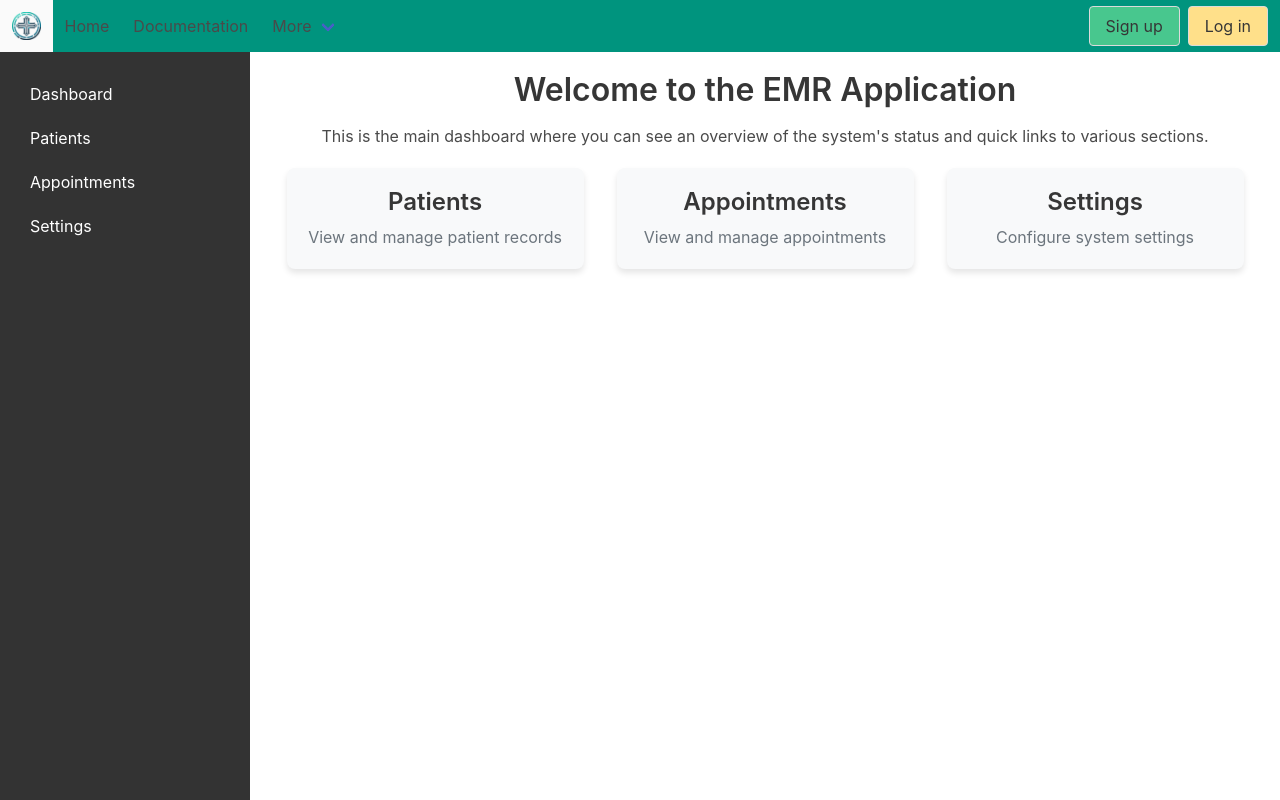
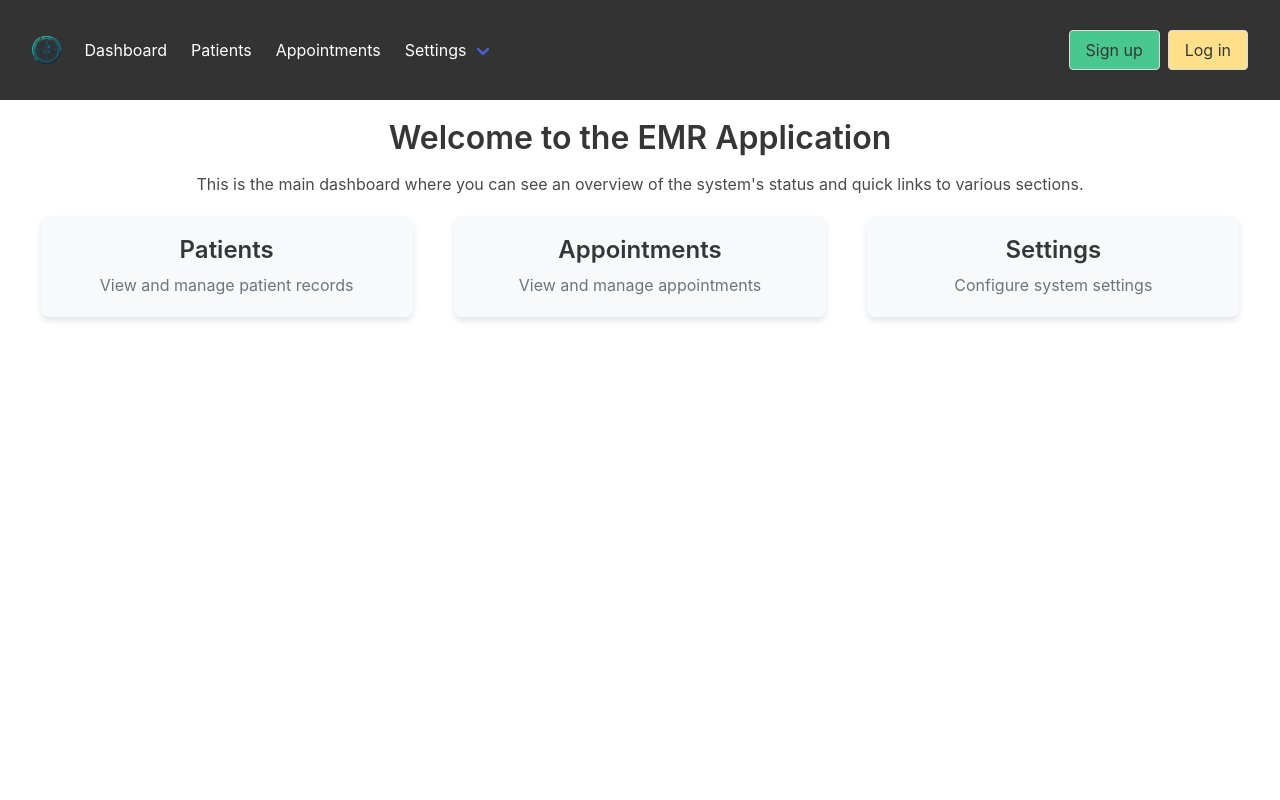
Before and after one commit to jchah/EMR-application, a Vue app in the folder emr-frontend/: page / in a window 1280 px wide. Built offline with nearby package versions, Linux system fonts and the light colour scheme.

Commit message:
fixed navbar a little

```diff
--- a/emr-frontend/src/App.vue
+++ b/emr-frontend/src/App.vue
@@ -1,6 +1,5 @@
 <script setup>
 import { RouterView } from 'vue-router';
-import Sidebar from './components/Sidebar.vue';
 import Header from './components/Navbar.vue';
 </script>
 
@@ -9,7 +8,6 @@ import Header from './components/Navbar.vue';
   <div id="app">
     <Header></Header>
     <div class="main-layout">
-      <Sidebar />
       <main class="content">
         <RouterView />
       </main>
--- a/emr-frontend/src/components/Navbar.vue
+++ b/emr-frontend/src/components/Navbar.vue
@@ -1,5 +1,5 @@
 <template>
-  <nav class="navbar has-background-primary-dark" role="navigation" aria-label="main navigation" style="height: 50px">
+  <nav class="navbar" role="navigation" aria-label="main navigation" style="height: 100px">
     <div class="navbar-brand">
       <a role="button" class="navbar-burger" aria-label="menu" aria-expanded="false" data-target="navbarBasicExample">
         <span aria-hidden="true"></span>
@@ -14,25 +14,25 @@
         <a class="navbar-item navbar-logo">
           <img src="../assets/LogoCropped.png">
         </a>
-        <a class="navbar-item">
-          Home
-        </a>
-        <a class="navbar-item">
-          Documentation
-        </a>
-        <div class="navbar-item has-dropdown is-hoverable">
-          <a class="navbar-link">
-            More
+        <router-link class="navbar-item has-text-white" to="/">
+          Dashboard
+        </router-link>
+        <router-link class="navbar-item has-text-white" to="/patients">
+          Patients
+        </router-link>
+        <router-link class="navbar-item has-text-white" to="/calendar">
+          Appointments
+        </router-link>
+        <div class="navbar-item is-hoverable has-dropdown">
+          <a class="navbar-link has-text-white">
+            Settings
           </a>
           <div class="navbar-dropdown">
             <a class="navbar-item">
-              About
+              User
             </a>
             <a class="navbar-item">
-              Jobs
-            </a>
-            <a class="navbar-item">
-              Contact
+              Theme
             </a>
             <hr class="navbar-divider">
             <a class="navbar-item">
@@ -77,6 +77,13 @@ export default {
         items.classList.toggle('show-me')
       }
     })
+
+    dropdown.addEventListener('mouseover', () => {
+      if(document.body.clientWidth > 1024) {
+        dropdown.classList.toggle('grey-background')
+        document.querySelector('.navbar-link').classList.toggle('grey-background')
+      }
+    })
   }
 }
 </script>
@@ -99,6 +106,16 @@ export default {
 display:none;
 } */
 
+.navbar {
+  background-color: #333;
+  color: white;
+  padding: 20px;
+}
+
+.navbar-item:hover {
+  background-color: #555;
+}
+
 @media screen and (max-width: 1024px) {
   .navbar-dropdown {
     display: none;
@@ -108,4 +125,8 @@ display:none;
 .show-me {
   display: block;
 }
+
+.grey-background {
+  background-color: #555;
+}
 </style>
```
